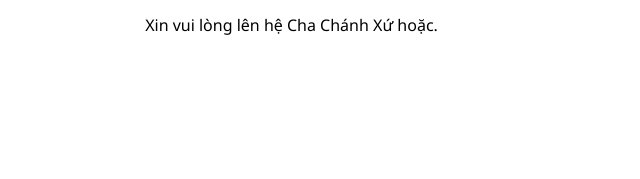
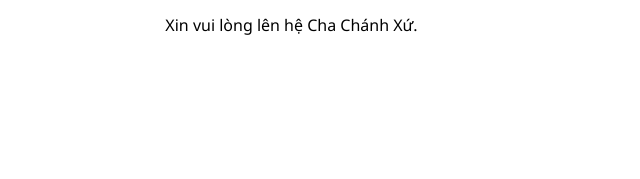
Before and after one commit to giaoxutrinhvuong/giaoxutrinhvuong.github.io, a website: page dist/Mục Vụ.html in a window 1280 px wide. Shown: the part 2629-2808 px from the top of the page, 640-1280 px from the left. Drawn offline with Linux system fonts and the light colour scheme.

Commit message:
Update Mục Vụ.html

```diff
--- a/dist/Mục Vụ.html
+++ b/dist/Mục Vụ.html
@@ -119,7 +119,7 @@
                             <div class="flex-1 w-full sm:w-1/2 flex flex-col gap-4 items-center justify-center text-center">
                                 <h2>Bí Tích Xức Dầu</h2>
                                 <p class="font-bold">&quot;Xức dầu là sự trợ giúp đem lại sức mạnh, sự bình an và sự khích lệ; thêm vào đó, là việc tha thứ tất cả những lỗi lầm của người bệnh và chuẩn bị cho họ trong lúc chết.&quot;</p>
-                                <p>Xin vui lòng lên hệ Cha Chánh Xứ hoặc.</p>
+                                <p>Xin vui lòng lên hệ Cha Chánh Xứ.</p>
                             </div>
                         </div>
                     </div>
```
